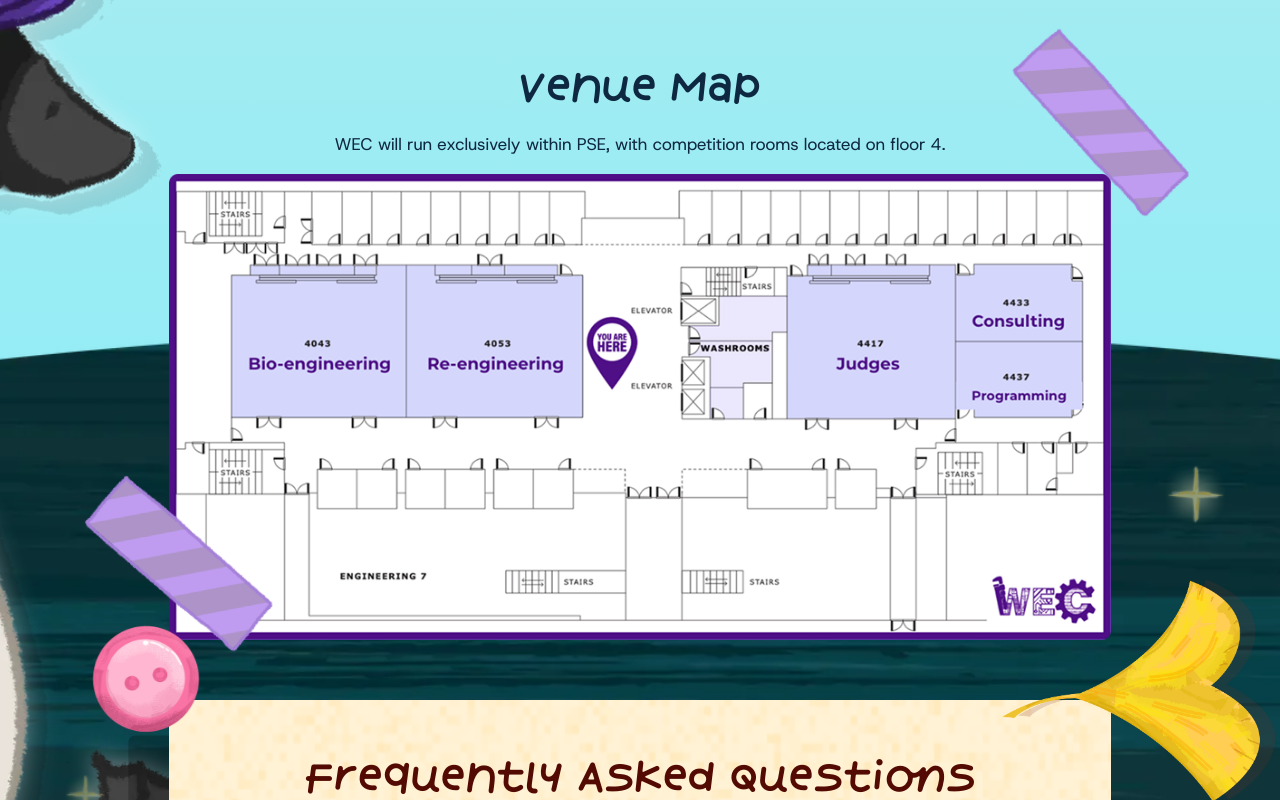
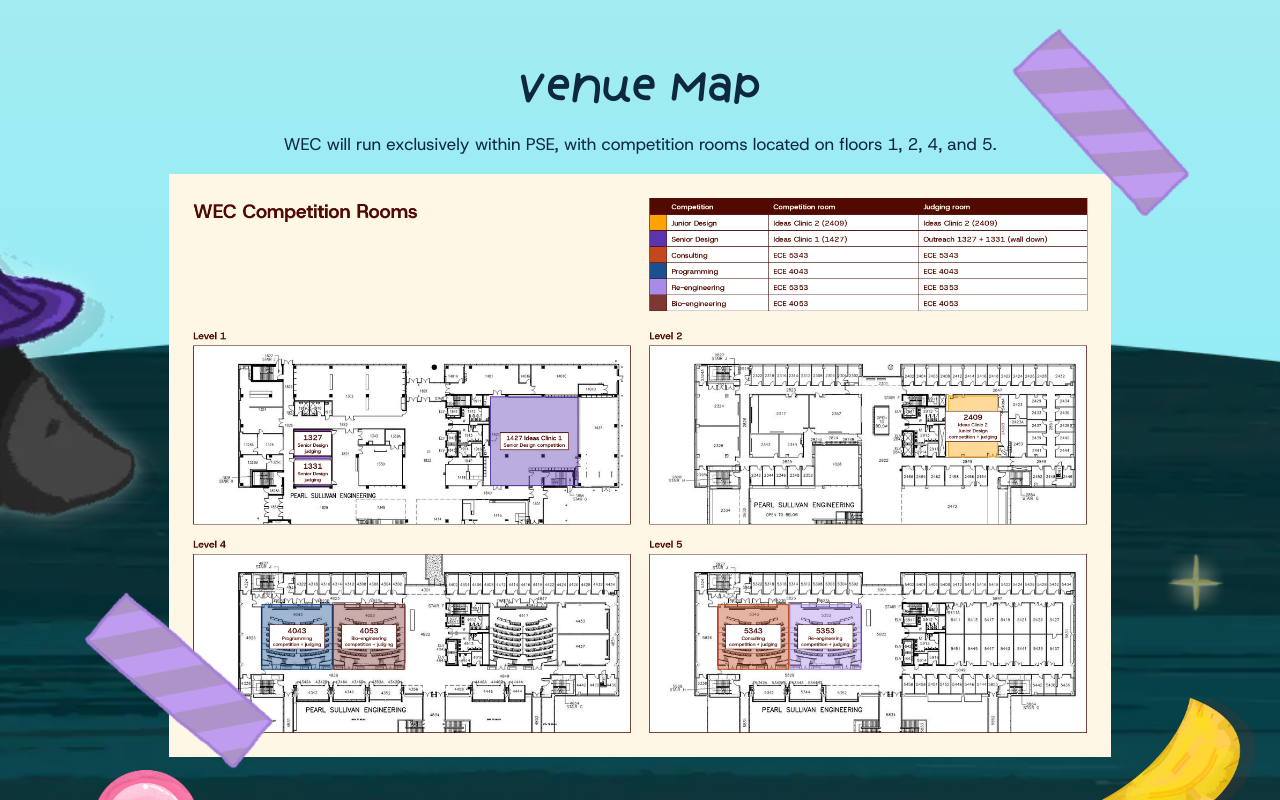
Before and after one commit to BarSoapAng/WECF26, a React (Vite) app: page / in a window 1280 px wide. Shown: the part 4560-5360 px from the top of the page. Built offline with nearby package versions, Linux system fonts and the light colour scheme.

Commit message:
Replace venue map with compressed updated WebP

```diff
--- a/src/sections/Venue.tsx
+++ b/src/sections/Venue.tsx
@@ -26,7 +26,7 @@ function Venue() {
       <Content>
         <Header1 id="venue-title">Venue Map</Header1>
         <BodyRegular2>
-          WEC will run exclusively within PSE, with competition rooms located on floor 4.
+          WEC will run exclusively within PSE, with competition rooms located on floors 1, 2, 4, and 5.
         </BodyRegular2>
         <MapFrame>
           <Goose
@@ -48,9 +48,9 @@ function Venue() {
           />
           <Map
             src={venueMap}
-            alt="PSE floor 4 venue map: Bio-engineering in room 4043, Re-engineering in 4053, judges in 4417, Consulting in 4433, and Programming in 4437."
-            width={1040}
-            height={515}
+            alt="PSE venue map: Junior Design in 2409; Senior Design in 1427 with judging in 1327 and 1331; Consulting in 5343; Programming in 4043; Re-engineering in 5353; Bio-engineering in 4053."
+            width={3514}
+            height={2176}
             loading="lazy"
             decoding="async"
           />
```
Also changed, not shown: src/assets/venue/venue-map.webp.
